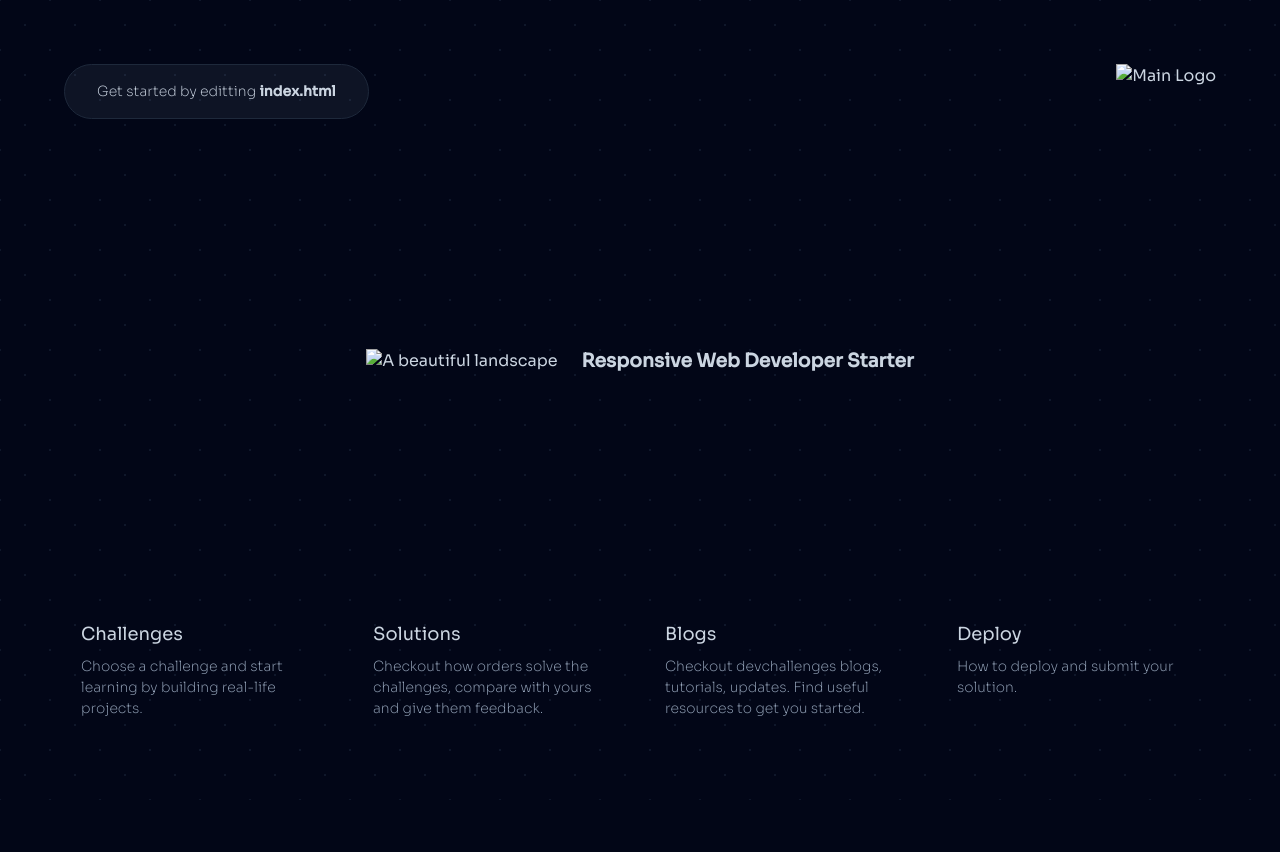
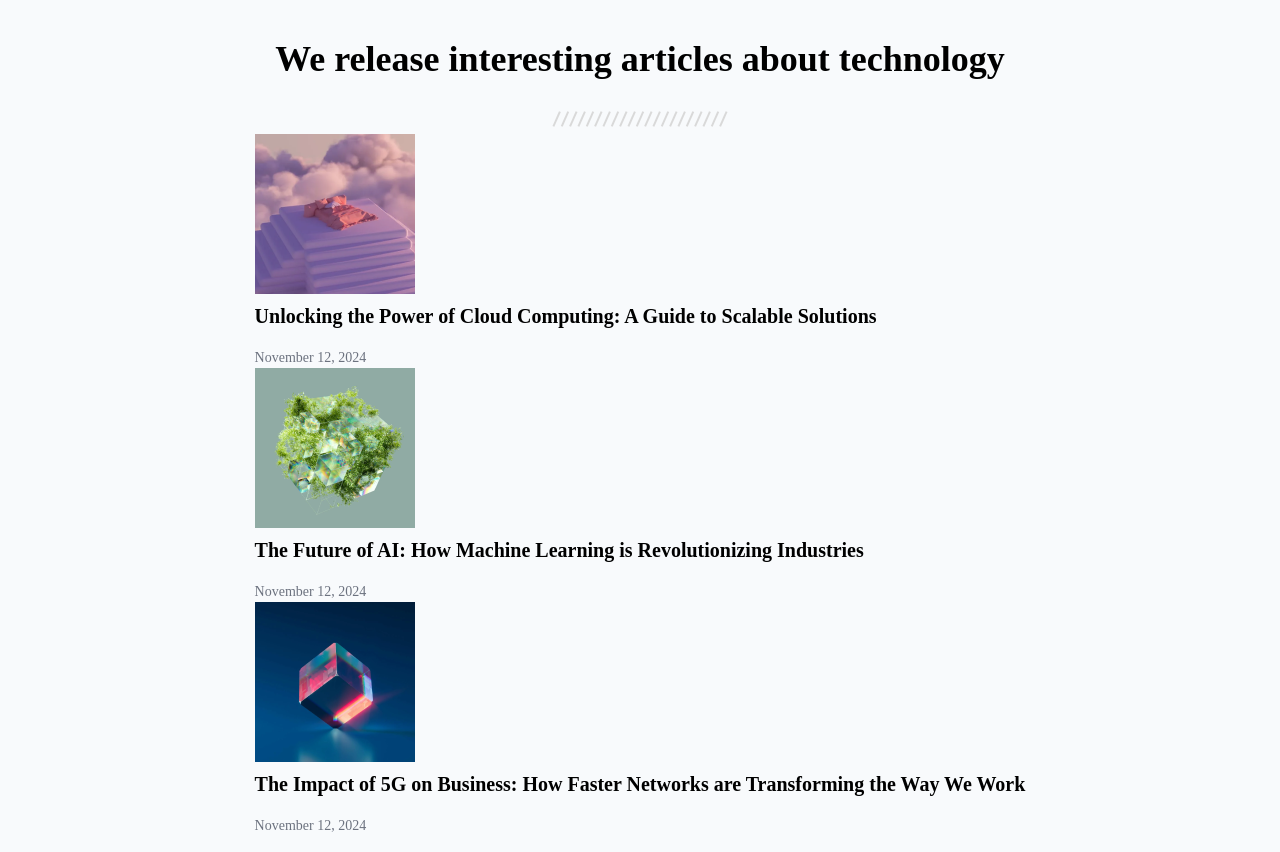
Before and after one commit to danielmason89/simple_article_listing_project, a plain HTML site: page index.html in a window 1280 px wide. Before the commit the page ends 800 px from the top, so only its background shows below. Drawn offline with Linux system fonts and the light colour scheme; files that its build step writes are made by us from their sources.

Commit message:
built out more of html and added more styles to css

```diff
--- a/index.html
+++ b/index.html
@@ -1,46 +1,46 @@
 <!DOCTYPE html>
 <html lang="en">
+
 <head>
     <meta charset="UTF-8">
     <meta name="viewport" content="width=device-width, initial-scale=1.0">
-    <link rel="stylesheet" href="css/styles.css">
-    <title>Responsive Web Developer Starter - devchallenges.io</title>
-    <link rel="icon" href="images/favicon.ico" type="image/x-icon" sizes="any">
+    <title>Simple Article Listing - Project</title>
+    <link rel="stylesheet" href="./styles/styles.css">
 </head>
+
 <body>
     <header>
-        <div class="get-started">Get started by editting <b>index.html</b></div>
-        <img class="logo" src="images/logo.svg" alt="Main Logo">
+        <h1>We release interesting articles about technology</h1>
+        <br />
+        <img src="./images/Seperator.svg" alt="seperator image">
     </header>
 
     <main>
-        <img src="images/devchallenges-logo.svg" alt="A beautiful landscape">
-        <h3 class="title">Responsive Web Developer Starter</h3>
+        <div class="listing-section">
+            <section>
+
+                <div class="listing-details">
+                    <img src="./images/photo_1.png" alt="">
+                    <h3>Unlocking the Power of Cloud Computing: A Guide to Scalable Solutions</h3>
+                    <p>November 12, 2024</p>
+                </div>
+            </section>
+            <section>
+                <img src="./images/photo_3.png" alt="">
+                <div>
+                    <h3>The Future of AI: How Machine Learning is Revolutionizing Industries</h3>
+                    <p>November 12, 2024</p>
+                </div>
+            </section>
+            <section>
+                <img src="./images/photo_2.png" alt="">
+                <div>
+                    <h3>The Impact of 5G on Business: How Faster Networks are Transforming the Way We Work</h3>
+                    <p>November 12, 2024</p>
+                </div>
+            </section>
+        </div>
     </main>
+</body>
 
-    <footer>
-        <a class="link-card" href="https://devchallenges.io/" target="_blank">
-            <div class="link-title">Challenges</div>
-            <div class="link-description">Choose a challenge and start learning by building real-life projects.</div>
-        </a>
-
-        <a class="link-card" href="https://devchallenges.io/challenges" target="_blank">
-            <div class="link-title">Solutions</div>
-            <div class="link-description">Checkout how orders solve the challenges, compare with yours and give them feedback.</div>
-        </a>
-
-        <a class="link-card" href="https://devchallenges.io/" target="_blank">
-            <div class="link-title">Blogs</div>
-            <div class="link-description">Checkout devchallenges blogs, tutorials, updates. Find useful resources to get you started.</div>
-        </a>
-
-        <a class="link-card" href="https://devchallenges.io/" target="_blank">
-            <div class="link-title">Deploy</div>
-            <div class="link-description">How to deploy and submit your solution.</div>
-        </a>
-
-    </footer>
-
-    <script src="script.js"></script>
-</body>
 </html>
--- a/styles/styles.css
+++ b/styles/styles.css
@@ -1,7 +1,21 @@
-@import url('https://fonts.googleapis.com/css2?family=Sora:wght@200;400;500&display=swap');
+@import url("https://fonts.googleapis.com/css2?family=Poppins:wght@500;600&display=swap");
 
-/* Reset some default styles */
-body, h1, h2, h3, p, ul, li {
+/* Main CSS */
+*,
+*::before,
+*::after {
+  box-sizing: border-box;
+  margin: 0;
+  padding: 0;
+}
+
+body,
+h1,
+h2,
+h3,
+p,
+ul,
+li {
   margin: 0;
   padding: 0;
 }
@@ -11,45 +25,47 @@ a {
   color: inherit;
 }
 
-* {
-    box-sizing: border-box;
-}
-
 /* Add some styles for body*/
 body {
   min-height: 100vh;
   max-width: 1280px;
   margin: 0 auto;
-    background: #020617;
-    color: #cbd5e1;
-    font-family: 'Sora', sans-serif;
   line-height: 1.5;
-    background-image: radial-gradient(#0f172a 1px,transparent 0),radial-gradient(#0f172a 1px,transparent 0);
-    background-position: 0 0,25px 25px;
-    background-attachment: fixed;
-    background-size: 50px 50px;
-    overflow-x: hidden;
-    padding: 4rem;
-    display: flex;
-    justify-content: space-between;
-    flex-direction: column;
+  -webkit-font-smoothing: antialiased;
+  padding: 1rem;
+  background-color: #f8fafc;
 }
 
 header {
-    display: flex;
-    justify-content: space-between;
-
+  text-align: center;
+  padding: 1rem;
+  padding-bottom: 0rem;
 }
 
-.get-started {
-    padding: 1rem 2rem;
-    border: 0.5px solid #1e293b;
-    background-color: #94a3b817;
-    border-radius: 2rem;
+p,
+h1,
+h2 {
+  overflow-wrap: break-word;
+}
+
+h1 {
+  color: #000000;
+  font-size: 2.25rem;
+  font-weight: 600;
+  padding: 0rem 13rem;
+}
+
+h3 {
+  color: #000000;
+  font-size: 1.25rem;
+  font-weight: 600;
+  padding-bottom: 1rem;
+}
+
+p {
+  color: #6c727f;
   font-size: 0.875rem;
-    font-weight: 200;
-    width: 100%;
-    text-align: center;
+  font-weight: 500;
 }
 
 main {
@@ -61,70 +77,9 @@ main {
   column-gap: 1.5rem;
 }
 
-.title {
-    position: relative;
-    text-align: center;
-}
-
-.title::after {
-    content: "";
-    background: url('../images/blur-bg.svg');
-    background-size: contain;
-    background-repeat: no-repeat;
-    position: absolute;
-    bottom: -130px;
-    right: -75px;
-    width: 500px;
-    height: 250px;
-    opacity: 0.5;
-}
-
-.logo {
-    display: none;
-}
-
-
-.link-card {
-    padding: 1rem;
-    border: 0.5px solid transparent;
-    transition: all ease-in-out 50ms;
-    cursor: pointer;
-}
-
-.link-card:hover {
-    border: 0.5px solid #1e293b;
-    background-color: #94a3b817;
-    border-radius: 8px;
-}
-
-.link-title {
-    font-size: 1.125rem;
-}
-
-.link-description {
-    font-size: 0.875rem;
-    font-weight: 200;
-    margin-top: 0.5rem;
-    color: #94a3b8;
+.listing-details {
+  text-align: left;
 }
 
 @media screen and (min-width: 720px) {
-    .logo {
-        display: initial;
 }
-
-    .get-started {
-        width: auto;
-    }
-
-    main {
-        flex-direction: row;
-    }
-
-    footer {
-        display: grid;
-        grid-template-columns: repeat(4, 1fr);
-        gap: 1rem;
-    }
-
-  }
```
Lines whose indentation alone changed are shown as unchanged.
